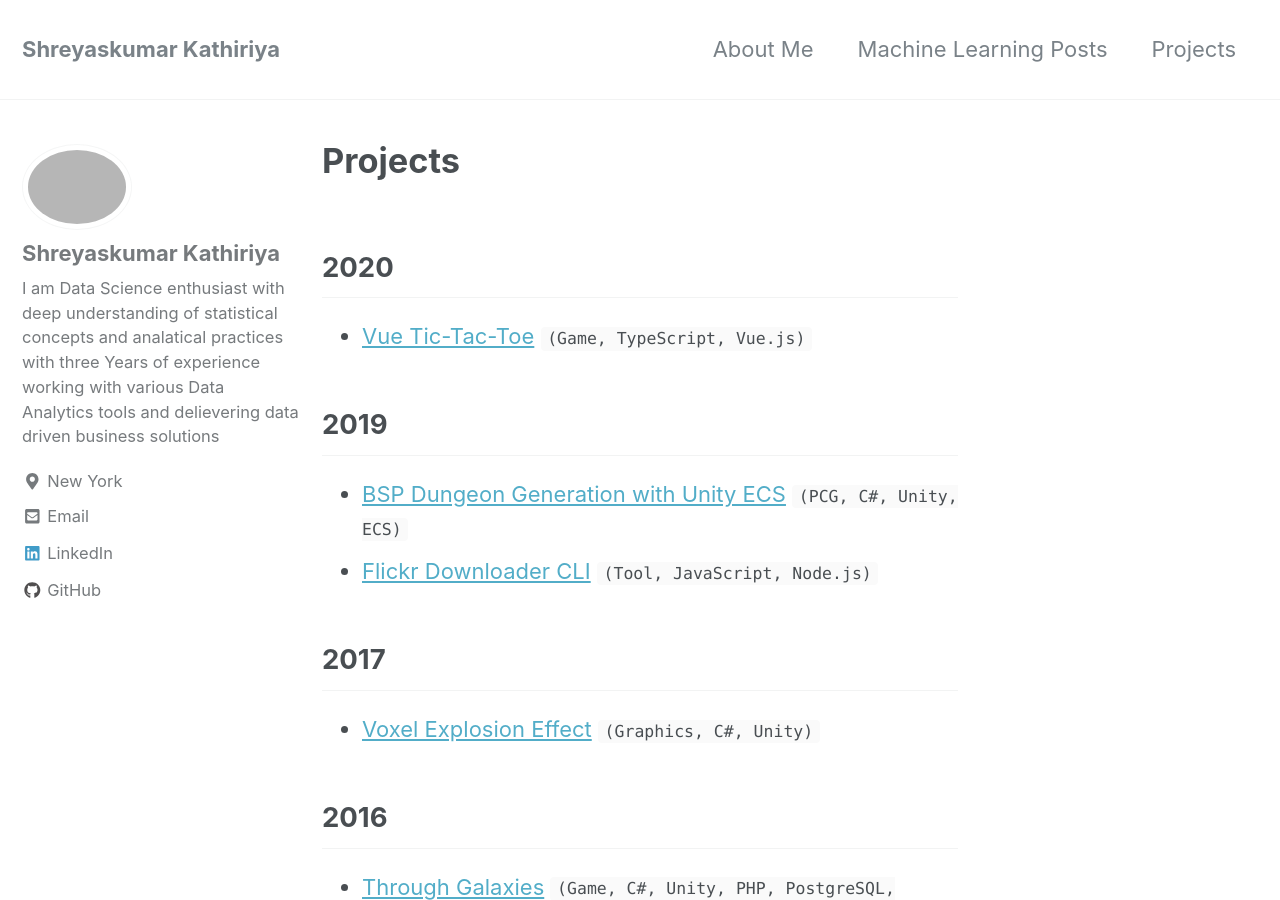
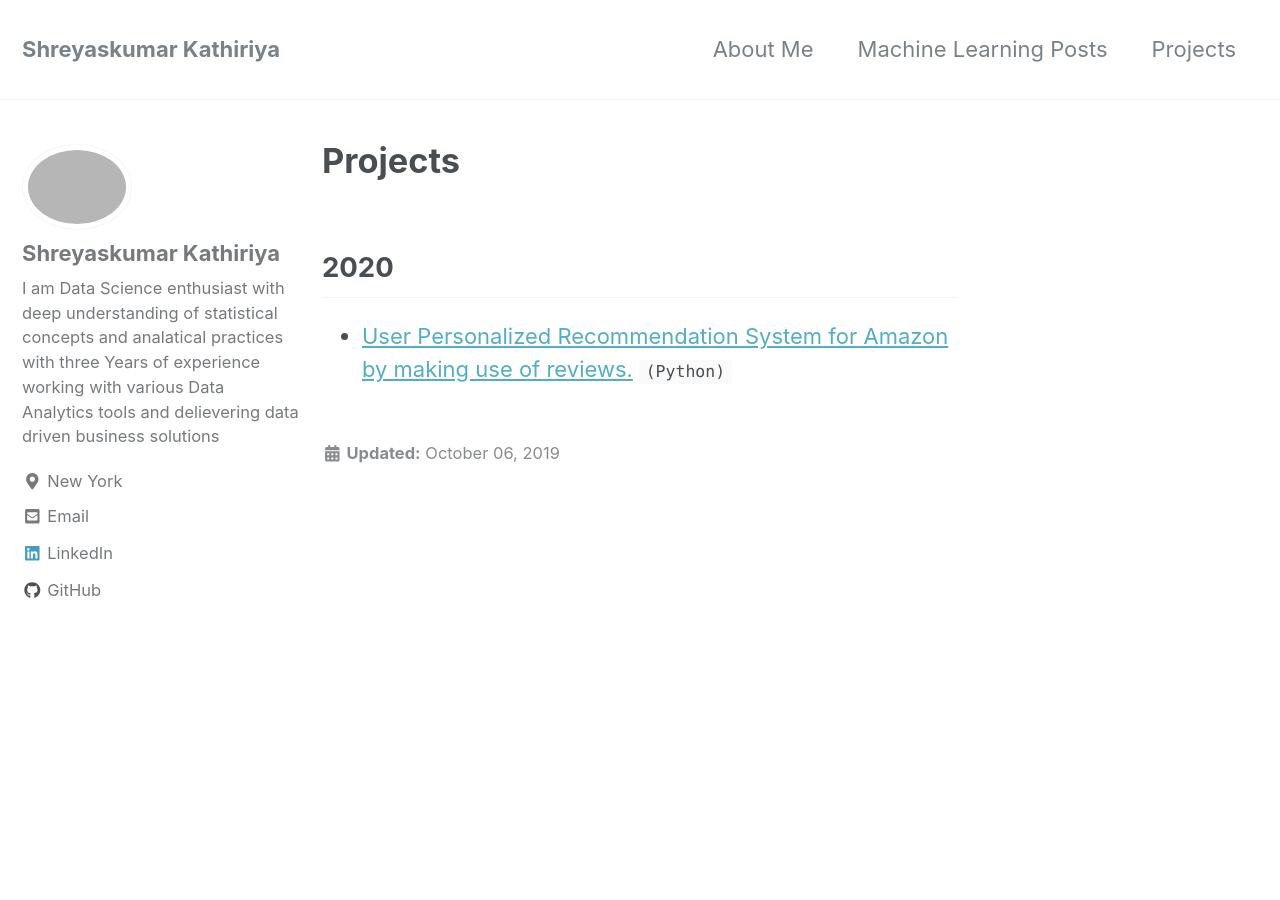
Before and after one commit to Shreyash1811/Shreyash1811.github.io, a Jekyll site: the page built from _pages/projects.md, in a window 1280 px wide and 900 px high. Built offline with Jekyll 4.4.1, drawn with Linux system fonts in a browser that asks for light colours; nearby versions of some CDN libraries; some of the changed text lies outside the part shown.

Commit message:
Update projects.md

```diff
--- a/_pages/projects.md
+++ b/_pages/projects.md
@@ -5,26 +5,4 @@ date: 2019-10-06T23:21:00+08:00
 ---
 
 ## 2020
-- [Vue Tic-Tac-Toe](https://nagachiang.github.io/vue-tic-tac-toe/) `(Game, TypeScript, Vue.js)`
-
-## 2019
-- [BSP Dungeon Generation with Unity ECS](https://github.com/NagaChiang/unity-ecs-bsp-dungeon-generation) `(PCG, C#, Unity, ECS)`
-- [Flickr Downloader CLI](https://github.com/NagaChiang/flickr-downloader-cli) `(Tool, JavaScript, Node.js)`
-
-## 2017
-- [Voxel Explosion Effect](https://www.youtube.com/watch?v=sjSDXTIYbXg) `(Graphics, C#, Unity)`
-
-## 2016
-- [Through Galaxies](https://nagachiang.itch.io/through-galaxies) `(Game, C#, Unity, PHP, PostgreSQL, Heroku)`
-- [MCTS Gladiator](https://github.com/NagaChiang/MCTSGladiator) `(AI, C++, Monte Carlo Tree Search)`
-- [Line Bot: Determination](https://github.com/NagaChiang/linebot-determination) `(Bot, Python, Django, Heroku)`
-
-## 2015
-- [Pixel Dungeon: Legends](https://nagachiang.github.io/pixel-dungeon-legends/) `(Game Mod, Java, Android)`
-
-## 2014
-- [Robot Escaper](https://nagachiang.github.io/robot-escaper/) `(Game, C#, Unity, PHP, MySQL)`
-- [Fib2584 AI](https://nagachiang.github.io/fib2584-ai/) `(AI, C++, JavaScript, Machine Learning)`
-- [Soft Body Simulation](https://nagachiang.github.io/soft-body-simulation/) `(Physics, C++, OpenGL, Euler Method, RK4)`
-- [Forward Kinematics](https://nagachiang.github.io/forward-kinematics/) `(Animation, C++, OpenGL)`
-- [Inverse Kinematics](https://nagachiang.github.io/inverse-kinematics/) `(Animation, C++, OpenGL)`
+- [User Personalized Recommendation System for Amazon by making use of reviews.](https://github.com/Shreyash1811/User-Personalized-Recommendation-System-for-Amazon-by-making-use-of-reviews) `(Python)`
```
